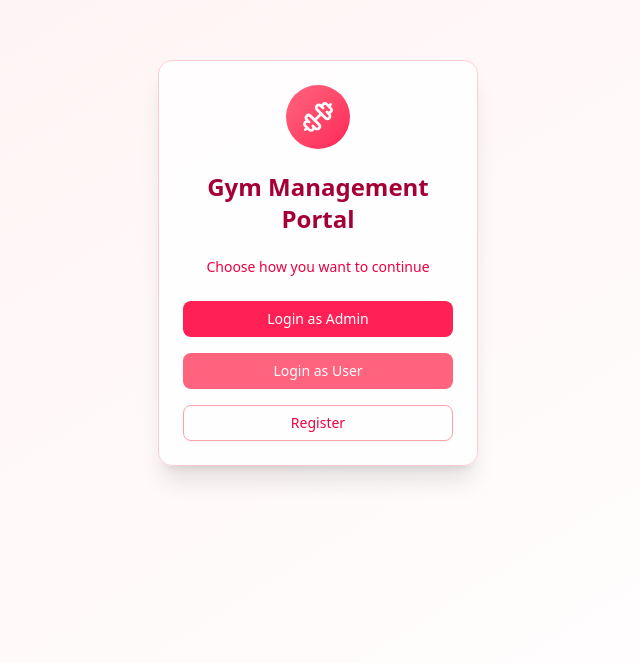
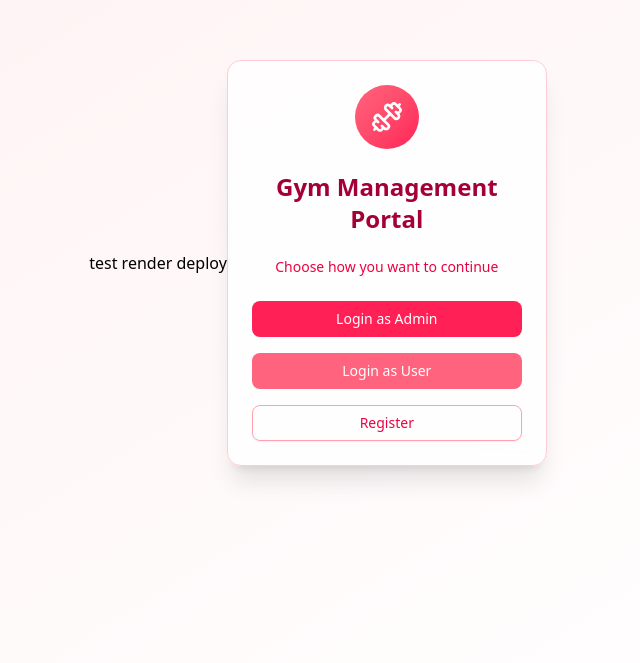
Before and after one commit to mk889426/UM-Gym-management-system, a React (Vite) app in the folder frontend/: page /login in a window 1280 px wide. Shown: the part 137-800 px from the top of the page, without its empty margins (322-962 px from the left). Built offline with nearby package versions, Linux system fonts and the light colour scheme.

Commit message:
test render deploy

```diff
--- a/frontend/src/pages/LoginPage.tsx
+++ b/frontend/src/pages/LoginPage.tsx
@@ -13,6 +13,7 @@ export default function StartPage() {
   return (
     <div className="min-h-screen flex items-center justify-center bg-gradient-to-br from-rose-50 to-white px-4">
       {/* floating background blobs */}
+      <h1>test render deploy</h1>
       <div className="absolute inset-0 overflow-hidden">
         <motion.div
           className="absolute -top-40 -right-40 w-80 h-80 bg-rose-100 rounded-full opacity-20"
```
